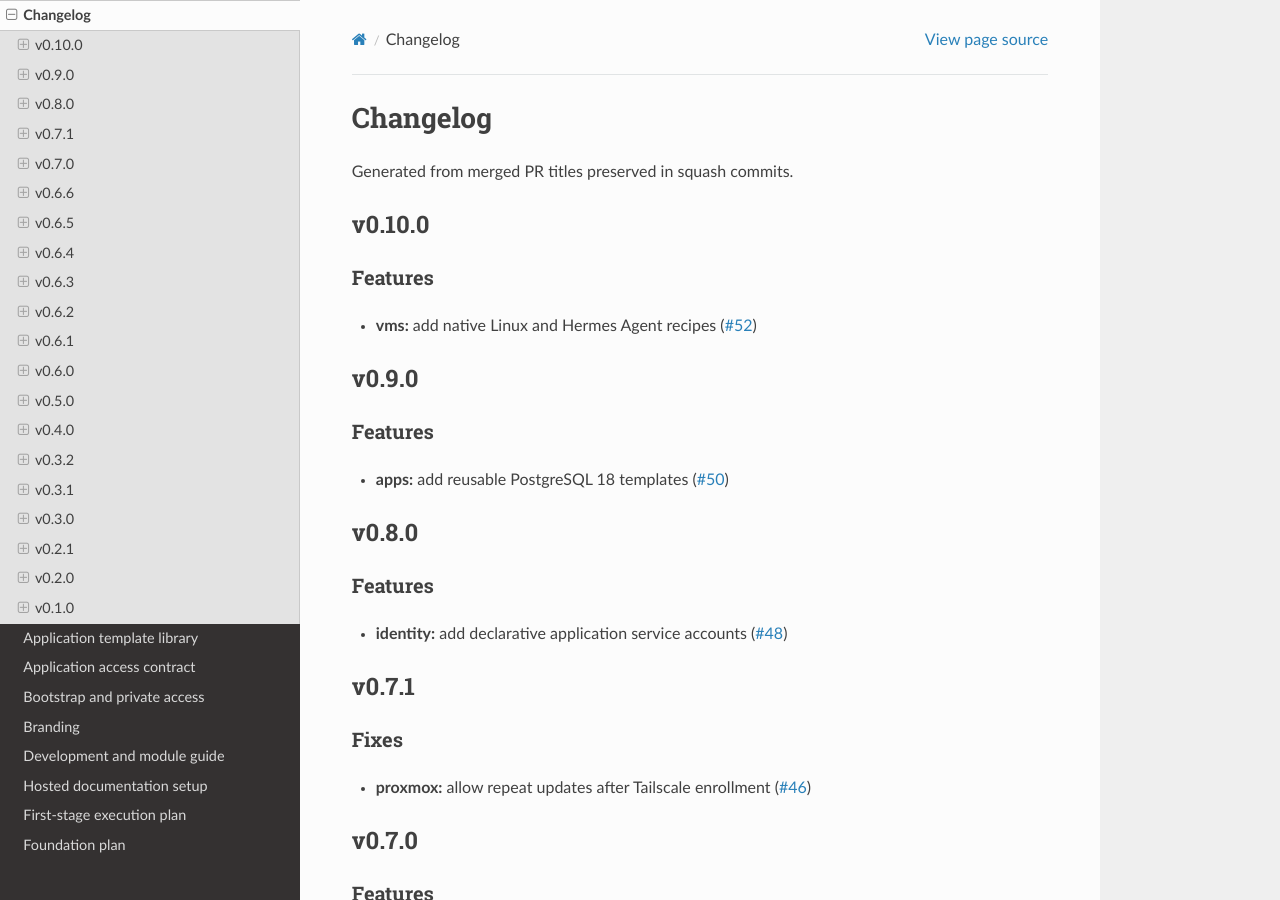
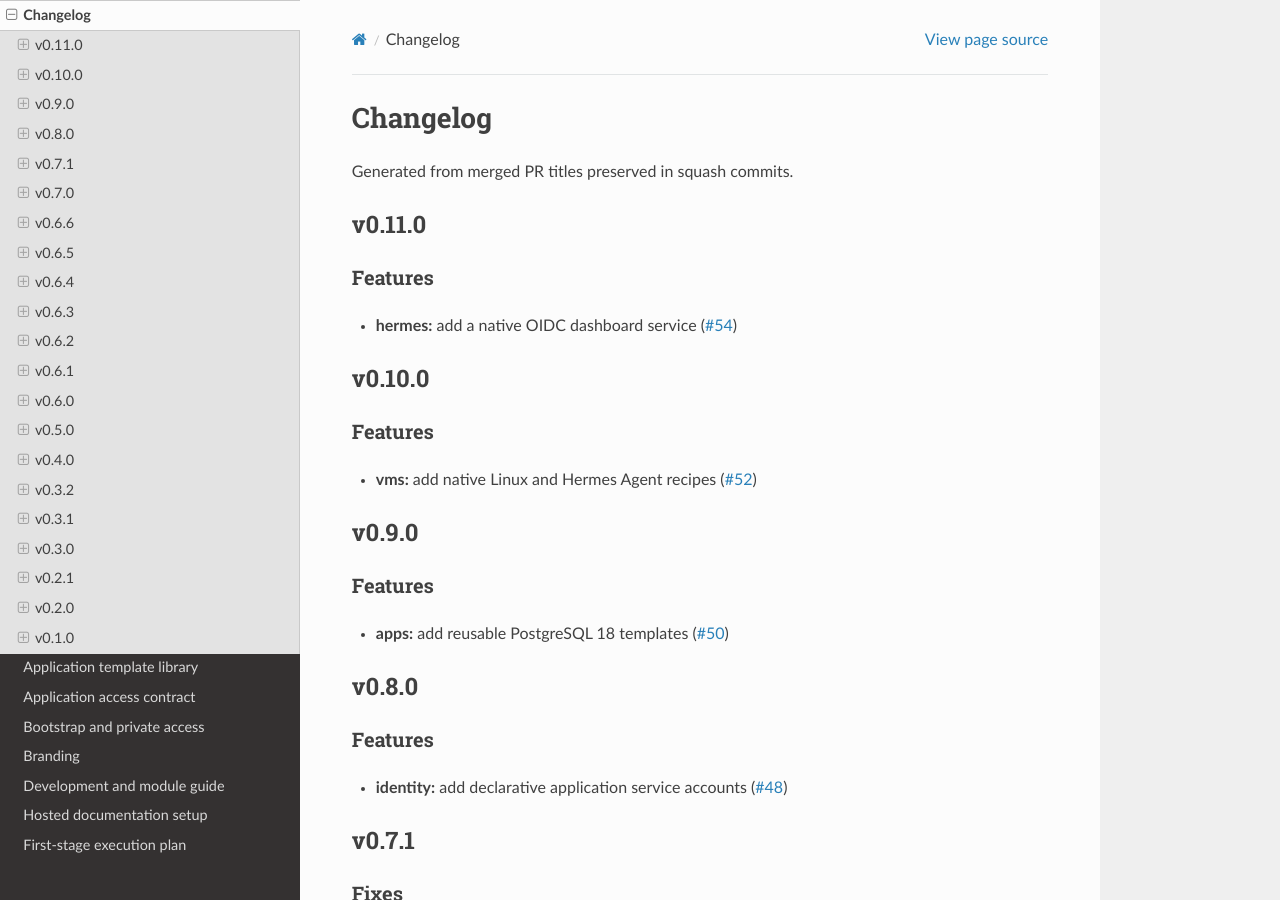
Before and after one commit to CafofoLabs/milkyway, a Sphinx documentation site: the page built from docs/CHANGELOG.md, in a window 1280 px wide and 900 px high. Built offline with Sphinx 7.4.7 and the Read the Docs theme 3.1.0, drawn with Linux system fonts in a browser that asks for light colours; the version number could not be read and is left out.

Commit message:
chore(release): v0.11.0 (#55)

```diff
--- a/docs/CHANGELOG.md
+++ b/docs/CHANGELOG.md
@@ -2,6 +2,10 @@
 
 Generated from merged PR titles preserved in squash commits.
 
+## v0.11.0
+
+### Features
+- **hermes:** add a native OIDC dashboard service ([#54](https://github.com/CafofoLabs/milkyway/pull/54))
 ## v0.10.0
 
 ### Features
```
Also changed, not shown: 1 other file.
